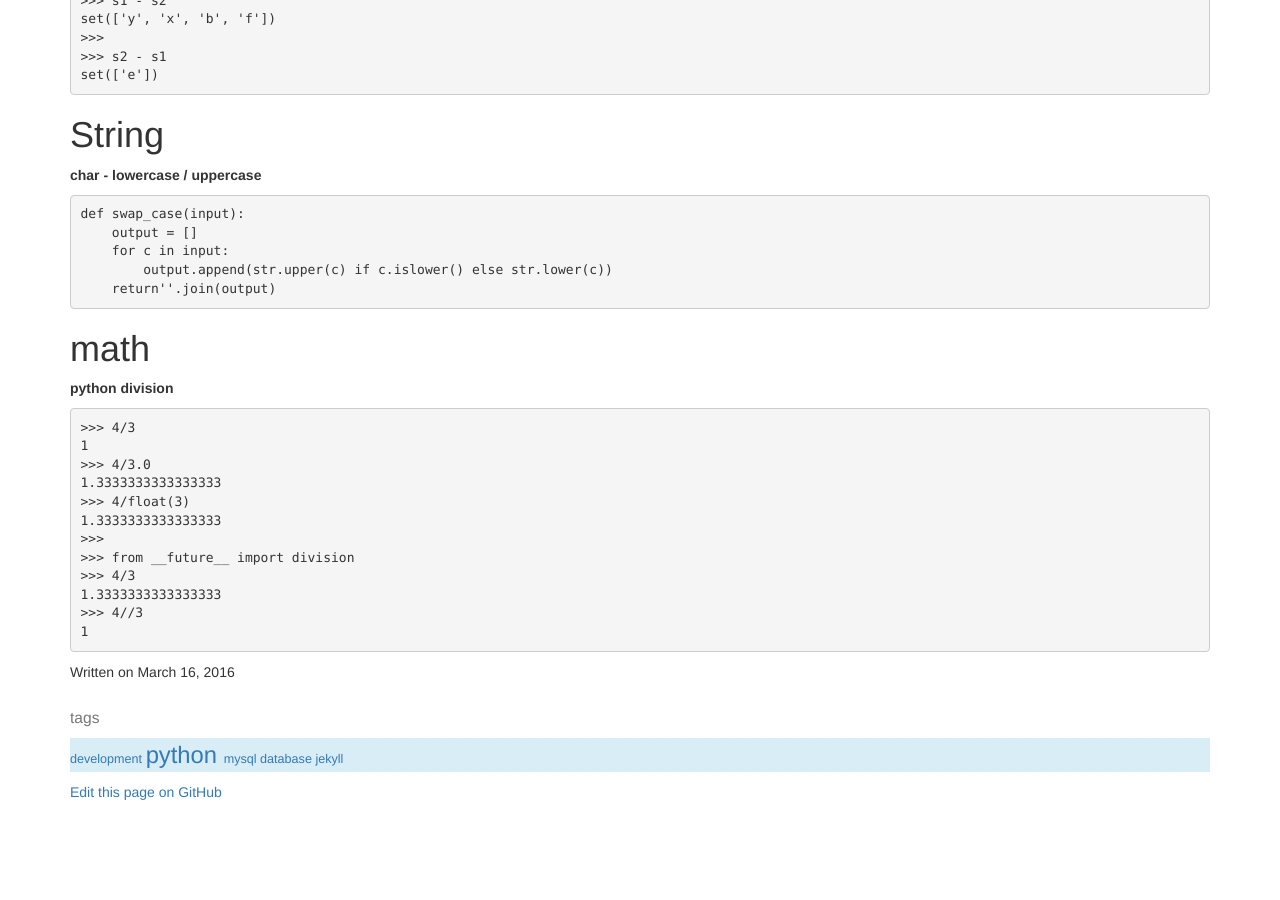
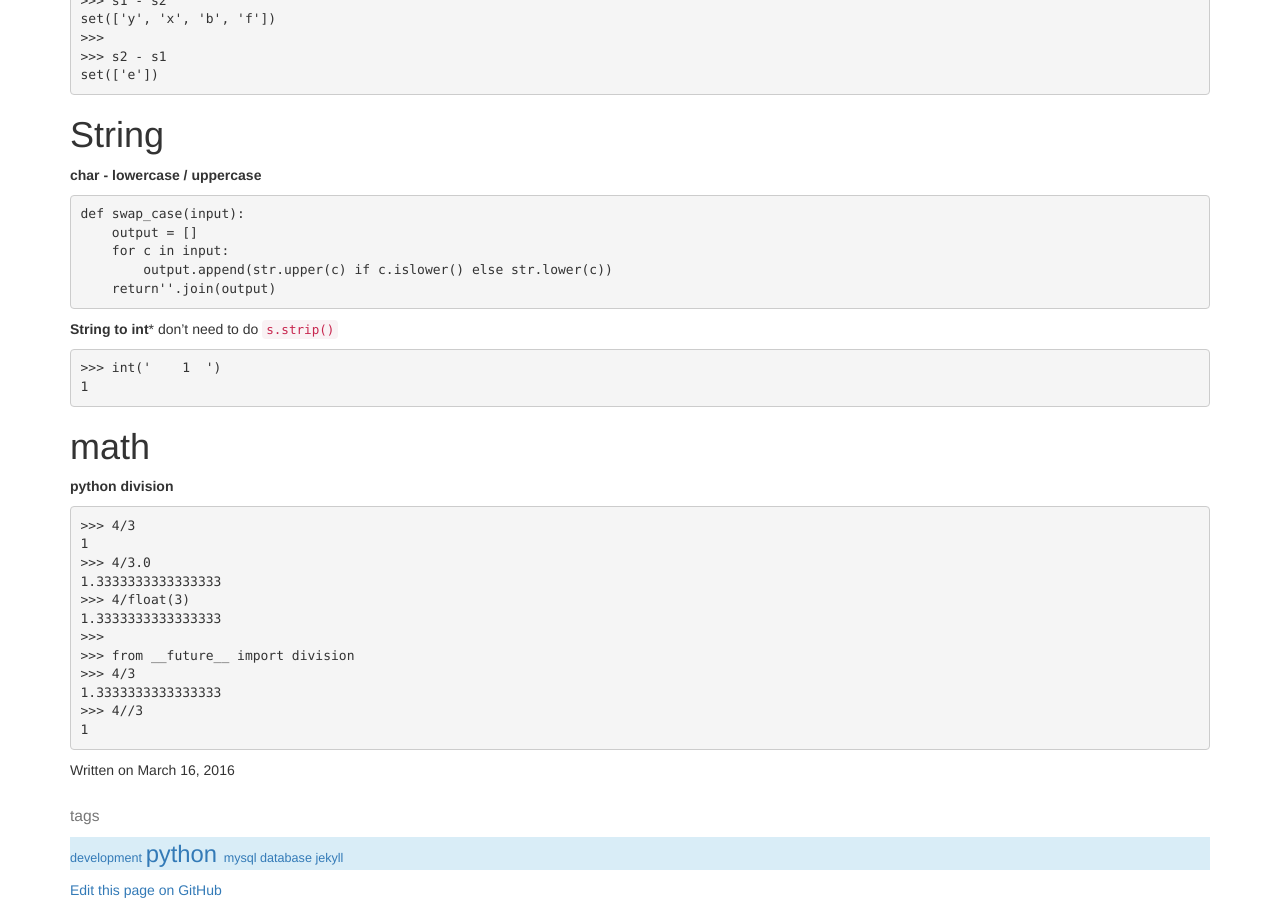
Before and after one commit to gary-liguoliang/notes, a Jekyll site: the page built from _posts/2016-03-16-python-fluent-python.md, in a window 1280 px wide and 900 px high, scrolled down 1953 px. Built offline with Jekyll 4.4.1, drawn with Linux system fonts in a browser that asks for light colours; before the commit the page ends 2755 px from its top, so only the background shows below that.

Commit message:
Update 2016-03-16-python-fluent-python.md

````diff
--- a/_posts/2016-03-16-python-fluent-python.md
+++ b/_posts/2016-03-16-python-fluent-python.md
@@ -126,6 +126,15 @@ def swap_case(input):
     return''.join(output)
 ```
 
+**String to int***
+don't need to do ```s.strip()```
+
+```python
+>>> int('    1  ')
+1
+```
+
+
 # math
 
 **python division**
````
